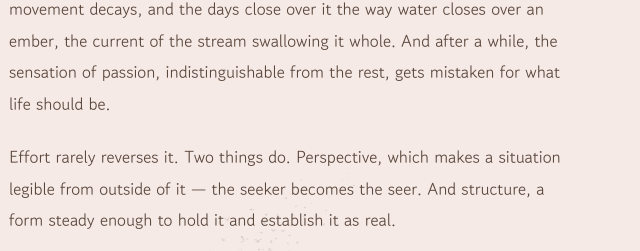
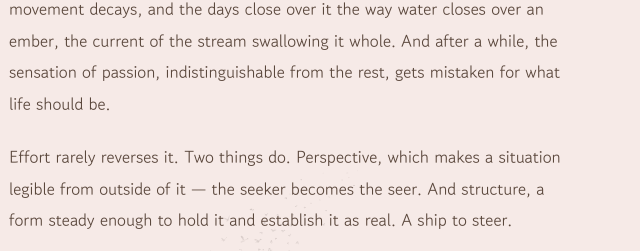
Before and after one commit to metaseonso/seonso-movement, a plain HTML site: page index.html in a window 1280 px wide. Shown: the part 1397-1648 px from the top of the page, 131-771 px from the left. Drawn offline with Linux system fonts and the light colour scheme.

Commit message:
Add 'A ship to steer' line

```diff
--- a/index.html
+++ b/index.html
@@ -35,7 +35,7 @@
 <h2 class="lines"><span class="line"><span>The Call to Purpose</span></span></h2>
 <p class="lead fade">We know what we want, then stop growing into it.</p>
 <p class="fade d1">It never goes all at once. It drifts. It gets off track. It loses grace. The movement decays, and the days close over it the way water closes over an ember, the current of the stream swallowing it whole. And after a while, the sensation of passion, indistinguishable from the rest, gets mistaken for what life should be.</p>
-<p class="fade d2">Effort rarely reverses it. Two things do. Perspective, which makes a situation legible from outside of it — the seeker becomes the seer. And structure, a form steady enough to hold it and establish it as real.</p>
+<p class="fade d2">Effort rarely reverses it. Two things do. Perspective, which makes a situation legible from outside of it — the seeker becomes the seer. And structure, a form steady enough to hold it and establish it as real. A ship to steer.</p>
 <p class="fade d3">A fire that lives without flame, awaiting its spark. For when we return to it — a cycle, a circle, a rhythm of the groove that brings us back home.</p>
 </section>
 
```
